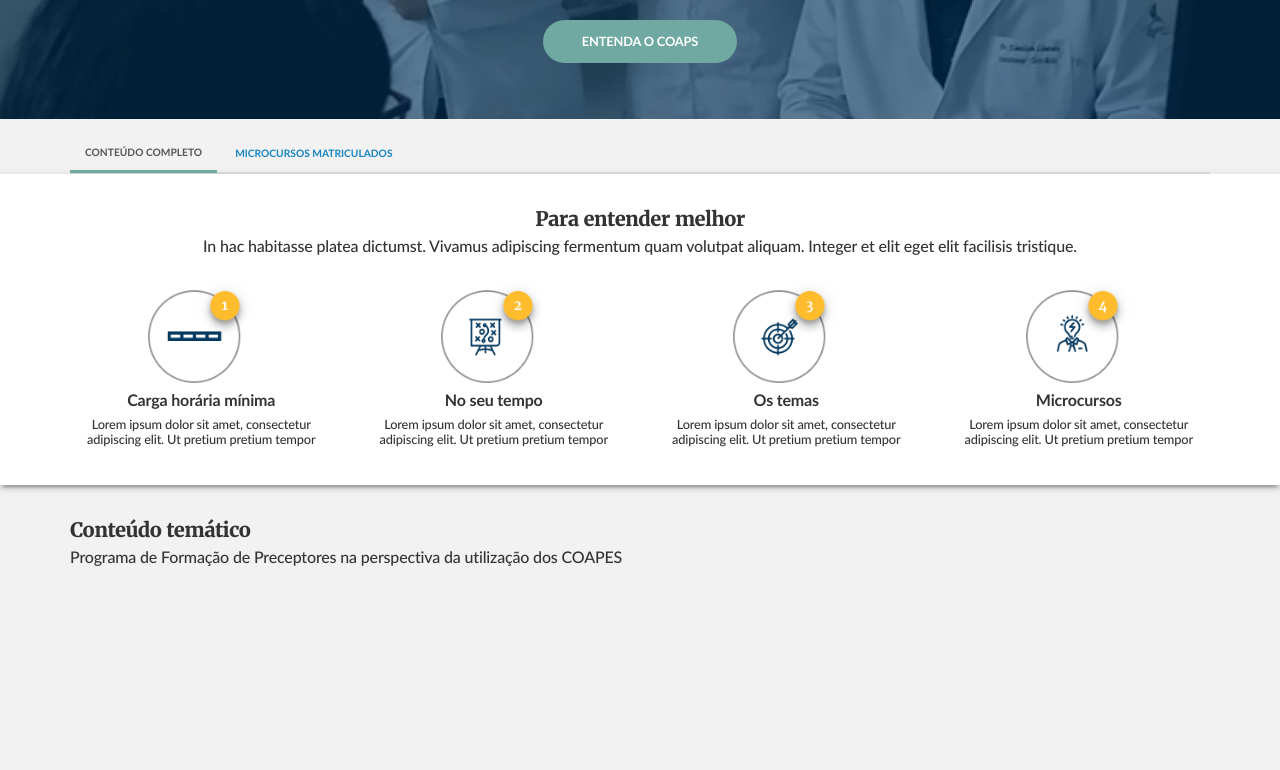
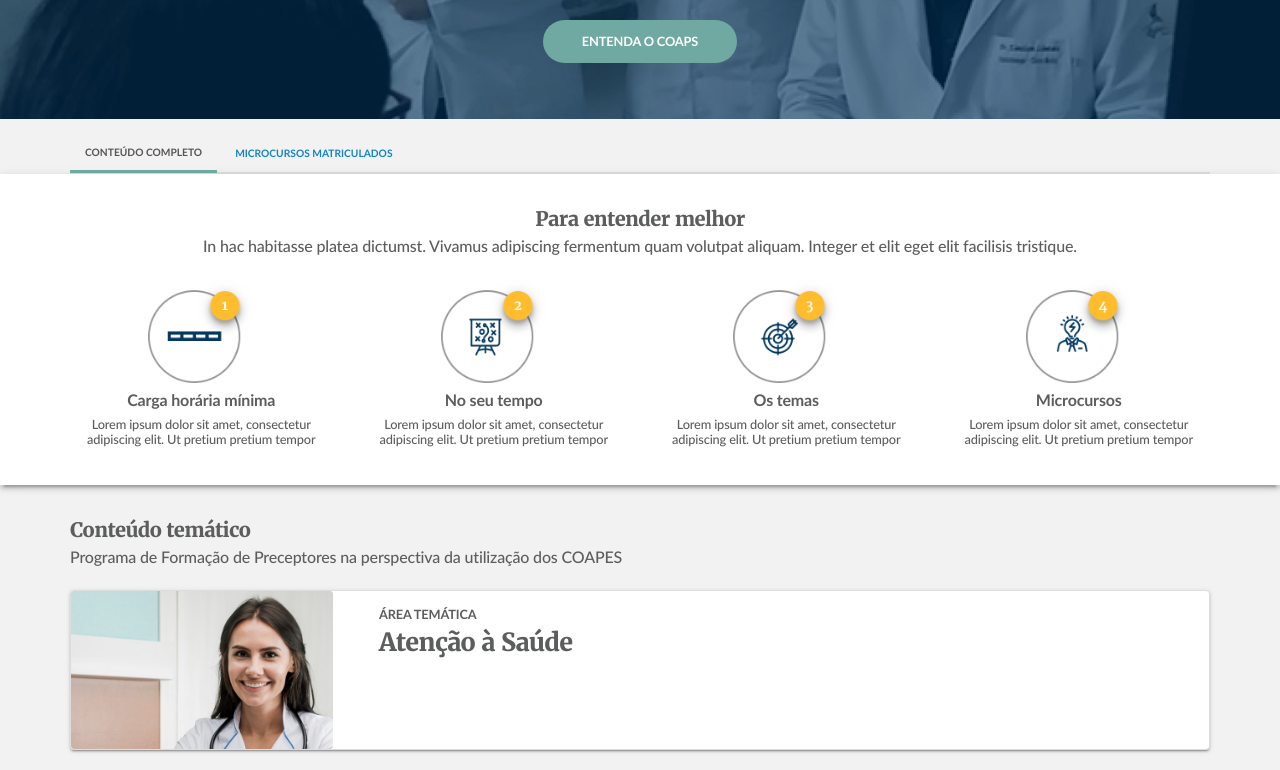
Before and after one commit to thsl/unasus-preceptores, a plain HTML site: page index.html in a window 1280 px wide. Shown: the part 256-1026 px from the top of the page. Before the commit the page ends 850 px from the top, so only its background shows below. Drawn offline with Linux system fonts and the light colour scheme.

Commit message:
reajustes

```diff
--- a/assets/styles/_less/theme/theme-demarcadores.less
+++ b/assets/styles/_less/theme/theme-demarcadores.less
@@ -24,8 +24,8 @@
   font-size: @fontsize-sm;
   font-weight: 700;
   font-family: @sec-fontfamily;
-  padding: 0 0 0.5em 0;
-  margin: 0 0 0.5em 0;
+  padding: 0 0 0.2em 0;
+  margin: 0 0 0.2em 0;
   width: auto;
   display: block;
   a {
--- a/assets/styles/_less/theme/theme-news.less
+++ b/assets/styles/_less/theme/theme-news.less
@@ -47,10 +47,10 @@
   padding-top: 60%;
   position: relative;
   width: 100%;
-  margin-bottom: 1em;
+  //margin-bottom: 1em;
   @media (max-width: @screen-sm) {
     padding-top: 50%;
-    margin-bottom: 1em;
+    //margin-bottom: 1em;
   }
   .dest-pic-cover {
     position: absolute;
--- a/assets/styles/_less/theme/theme-panels.less
+++ b/assets/styles/_less/theme/theme-panels.less
@@ -1,20 +1,8 @@
 .panel-box-one {
-  font-size: 80%;
   .shadown-sm();
-  border-radius: 0;
-  .panel-heading {
-    padding: 1em 1em;
-    border-bottom: 1px solid transparent;
-    border-top-left-radius: 0;
-    border-top-right-radius: 0;
-  }
-  .panel-footer {
-    padding: 1em 1em;
-    border-top: 1px solid transparent;
-    border-radius: 0;
-  }
-  .panel-offsetcontent {
-    margin: 0 -15px 1em -15px;
+  border-radius: @border-radius-sm;
+  .panelbody-p-0 {
+    padding: 0 !important;
   }
 }
 
--- a/assets/styles/_less/theme/theme-variables.less
+++ b/assets/styles/_less/theme/theme-variables.less
@@ -38,7 +38,7 @@
 @blue-darken-one: darken(@blue-one, 50%);
 @blue-light-one: #2F94DE;
 @blue-light-two: #3B5775;
-@text-color: #333;
+@text-color: #5C5D5D;
 
 @blue-one: #0068ae;
 @blue-two: #08456e;
--- a/index.html
+++ b/index.html
@@ -157,6 +157,31 @@
                                                 <p>Programa de Formação de Preceptores na perspectiva da utilização dos COAPES </p>
                                             </div>
                                         </div>
+                                        <div class="row mt-md">
+                                            <div class="col-xs-12">
+                                                <div class="panel panel-default panel-box-one">
+                                                    <div class="panel-body panelbody-p-0">
+
+                                                        <div class="row">
+                                                            <div class="col-xs-3">
+                                                                <div class="dest-image">
+                                                                    <div class="dest-pic-cover">
+                                                                        <img class="dest-img" src="assets/img/fotos/foto001.jpg">
+                                                                    </div>
+                                                                </div>
+                                                            </div>
+                                                            <div class="col-xs-9">
+                                                                <div class="p-all">
+                                                                    <p class="separator">Área Temática</p>
+                                                                    <h3>Atenção à Saúde</h3>
+                                                                </div>
+                                                            </div>
+                                                        </div>
+                                                        <div class=""></div>
+                                                    </div>
+                                                </div>
+                                            </div>
+                                        </div>
                                     </div>
 
 
```
Also changed, not shown: assets/img/fotos/foto001.jpg (added), assets/styles/css/theme.css, 1 other file.
